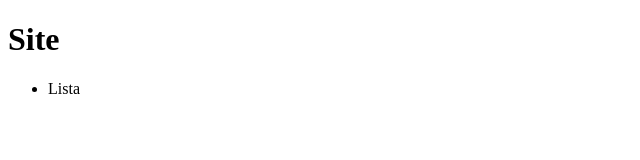
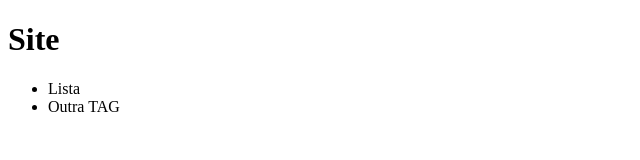
Before and after one commit to edinhocostaf/AtividadeEngSoft, a plain HTML site: page index.html in a window 1280 px wide. Shown: the full height of the page, 0-640 px from the left. Drawn offline with Linux system fonts and the light colour scheme.

Commit message:
adicionando tag li

```diff
--- a/index.html
+++ b/index.html
@@ -11,6 +11,7 @@
   <h1>Site</h1>
   <ul>
     <li>Lista</li>
+    <li>Outra TAG</li>
   </ul>
 </body>
 </body>
```
